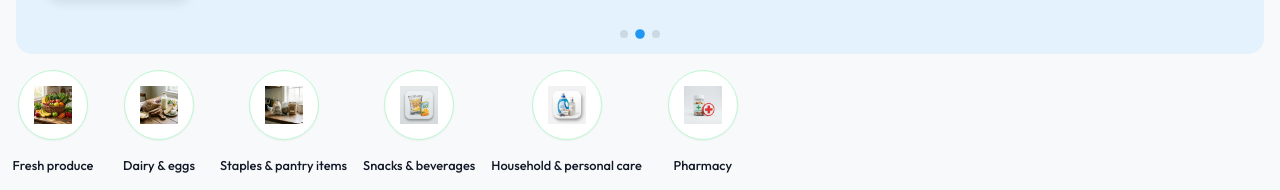
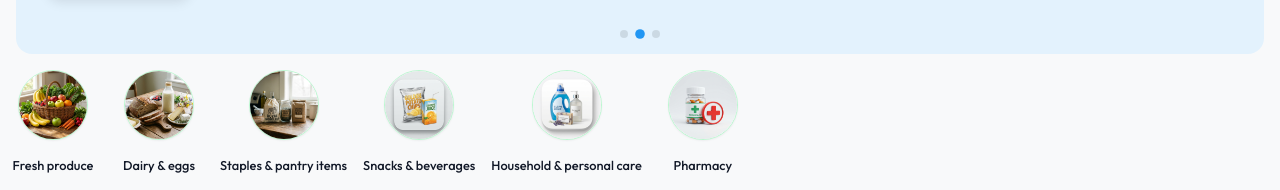
Before and after one commit to saroj60/hambasket, a React (Vite) app in the folder frontend/: page / in a window 1280 px wide. Shown: the part 420-610 px from the top of the page. Built offline with nearby package versions, Linux system fonts and the light colour scheme; no server answers; what @capacitor/core, @capacitor/device would draw is missing.

Commit message:
Fix category image styling to fill circle

```diff
--- a/frontend/src/index.css
+++ b/frontend/src/index.css
@@ -306,16 +306,16 @@ body {
   display: flex;
   align-items: center;
   justify-content: center;
-  padding: 15px;
   box-shadow: var(--shadow-sm);
   transition: all 0.2s;
   border: 1px solid var(--border);
+  overflow: hidden;
 }
 
 .category-image-wrapper img {
   width: 100%;
   height: 100%;
-  object-fit: contain;
+  object-fit: cover;
 }
 
 .category-item:hover .category-image-wrapper {
```
